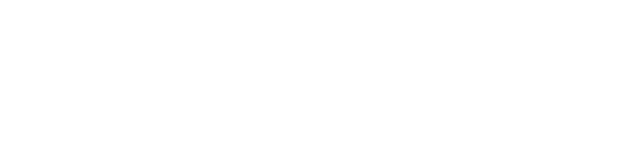
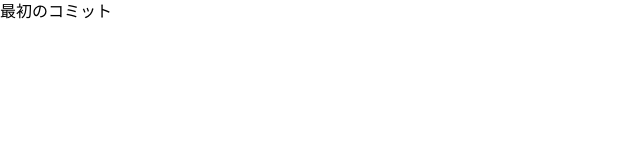
Before and after one commit to haruka5555/haruka, a plain HTML site: page index.html in a window 1280 px wide. Shown: the whole page, without its empty margins (0-640 px from the left). Drawn offline with nearby package versions, Linux system fonts and the light colour scheme.

Commit message:
最初のコミット

```diff
--- a/index.html
+++ b/index.html
@@ -10,6 +10,7 @@
   </head>
   <body id="top">
 
+    <p>最初のコミット</p>
 
 
 
```
